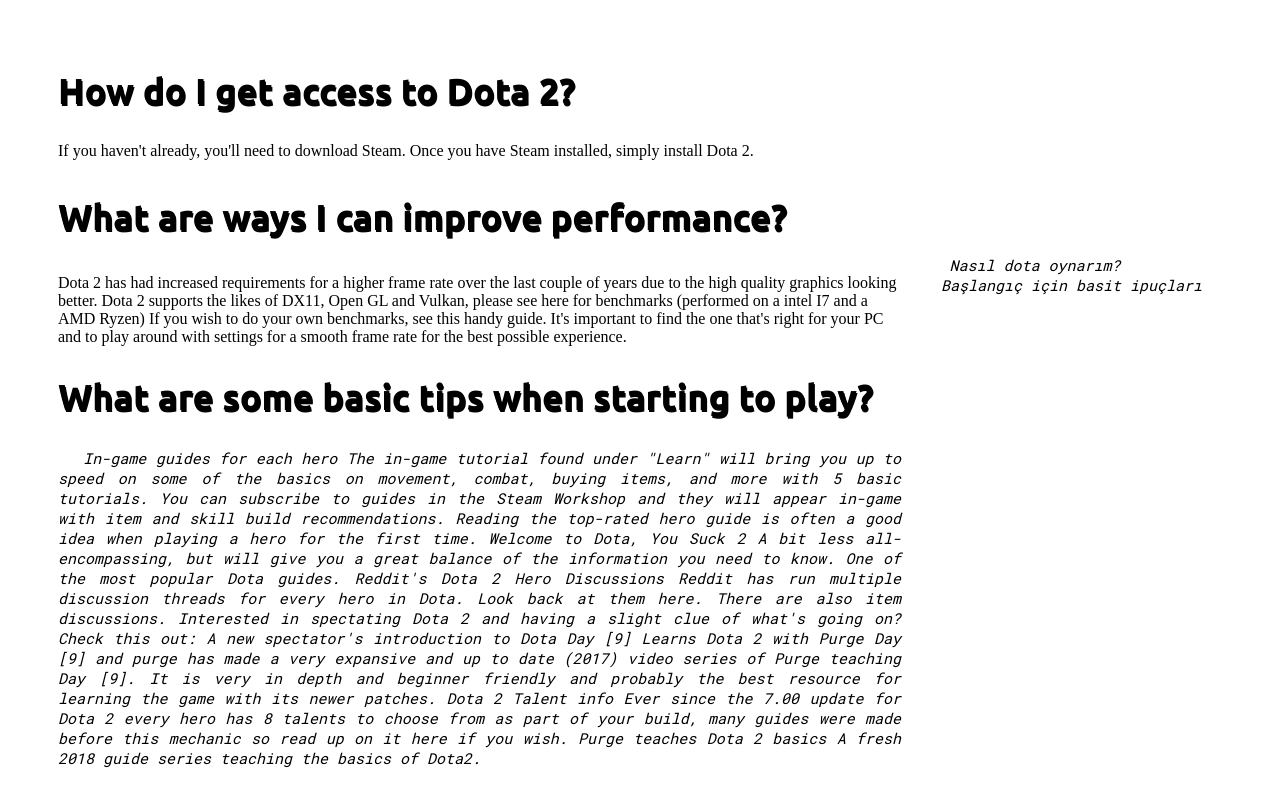
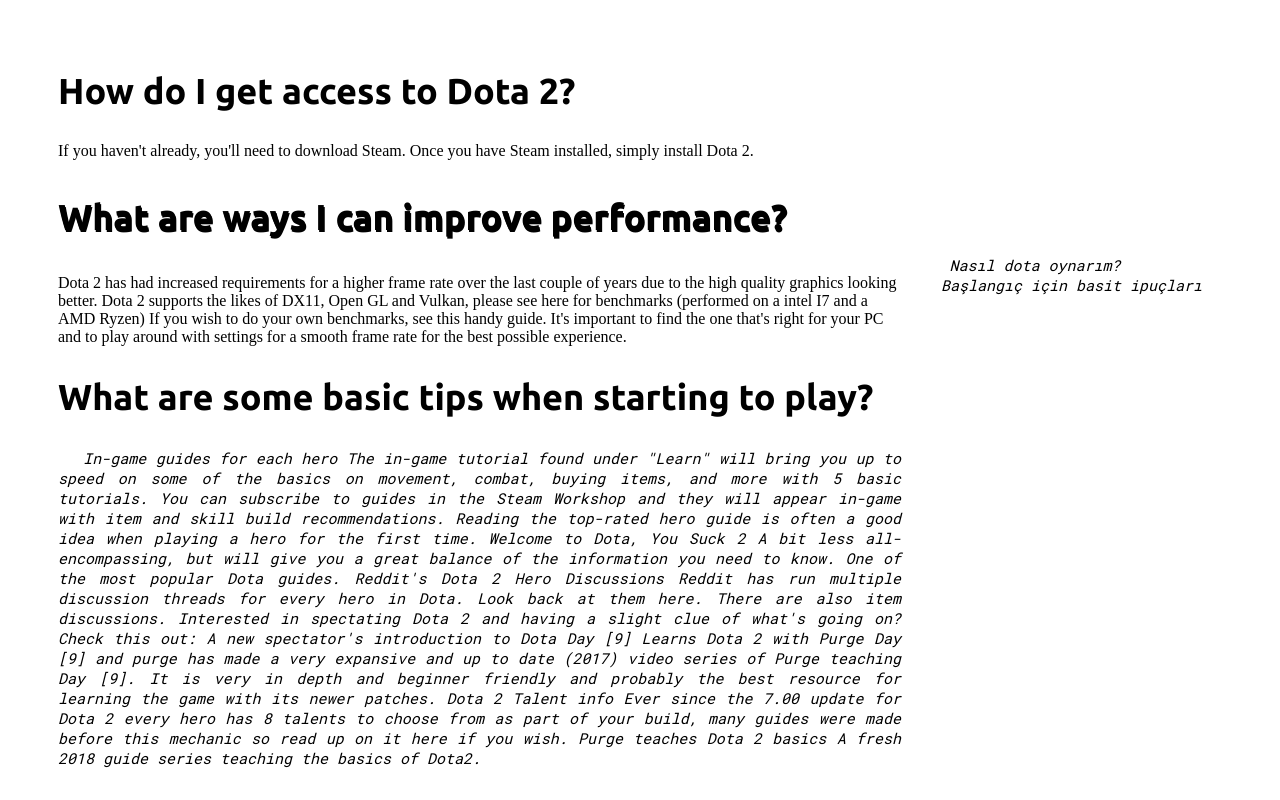
Before and after one commit to elsewiir/dota2rehber, a plain HTML site: page index.html in a window 1280 px wide. Shown: the top 800 px of the page. Drawn offline with Linux system fonts and the light colour scheme.

Commit message:
shadow comment

```diff
--- a/style.css
+++ b/style.css
@@ -1,5 +1,5 @@
 h2 {
-  text-shadow: 1px 2px;
+  /*text-shadow: 1px 2px;*/
   color: black;
   font-size: 36;
   font-family: 'Ubuntu', sans-serif;
```
